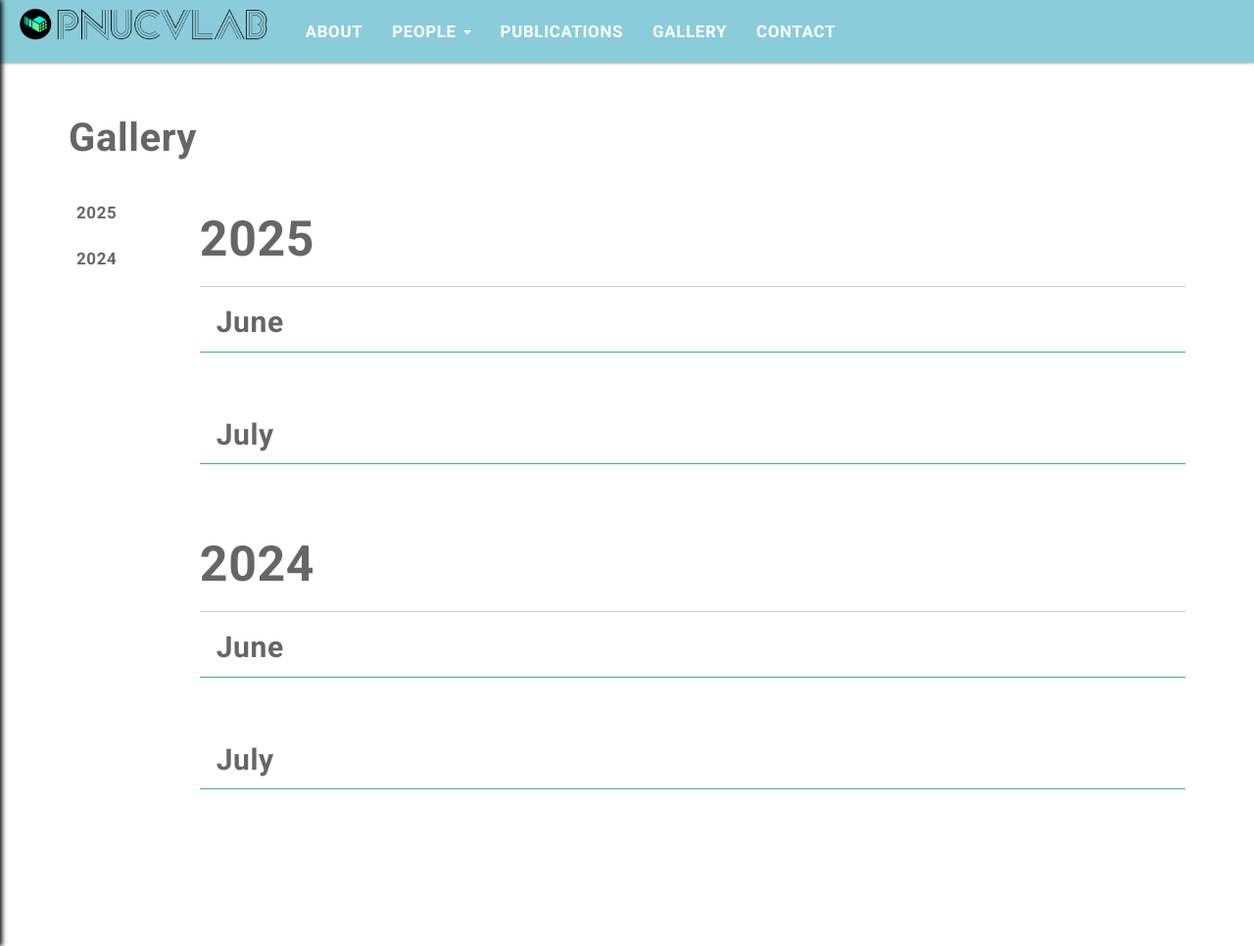
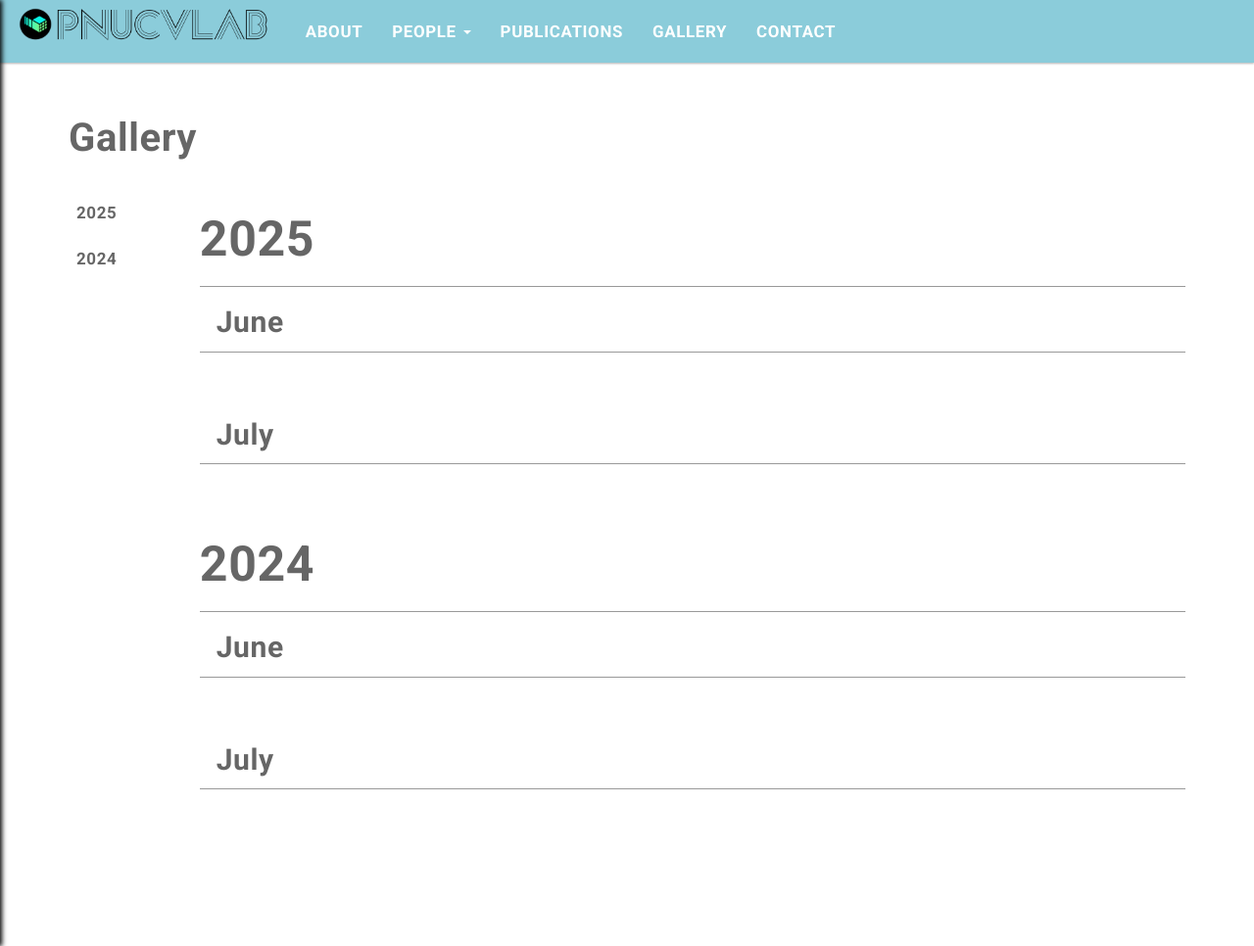
Before and after one commit to pnucvlab/pnucvlab.github.io, a Jekyll site: the page built from pages/gallery.html, in a window 1280 px wide and 966 px high. Shown: the whole window at 98% size. Built offline with Jekyll 4.4.1, drawn with Linux system fonts in a browser that asks for light colours.

Commit message:
edit gallery page

```diff
--- a/assets/css/main.css
+++ b/assets/css/main.css
@@ -463,7 +463,7 @@ h3:before {
 	transition: background-color 0.3s, color 0.3s;
 }
 .year-nav a:hover {
-	background-color: #999;
+	background-color: #40a8bf;
 	color: #fff;
 }
 
@@ -479,7 +479,7 @@ h3:before {
 }
 .year-divider {
 	border: none;
-	border-top: 1px solid #ccc;
+	border-top: 1px solid #999;
 	margin: 2px 0 8px 0;  /* was 4px 0 16px 0, halved */
 }
 
@@ -493,7 +493,7 @@ h3:before {
 }
 .month-divider {
 	border: none;
-	border-top: 1px solid #40a8bf;
+	border-top: 1px solid #999;
 	margin: 1px 0 6px 0;  /* was 2px 0 12px 0, halved */
 }
 
```
